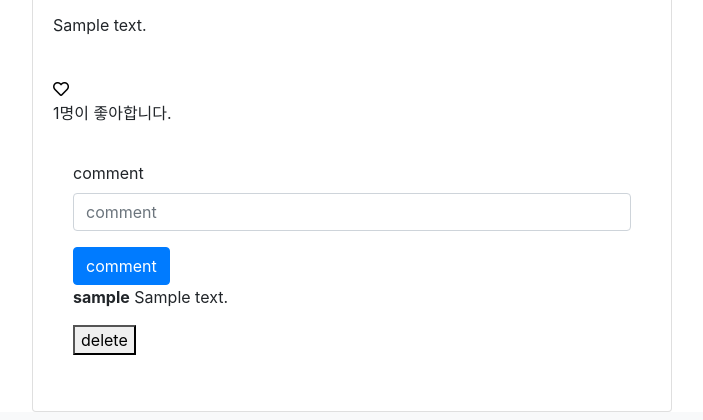
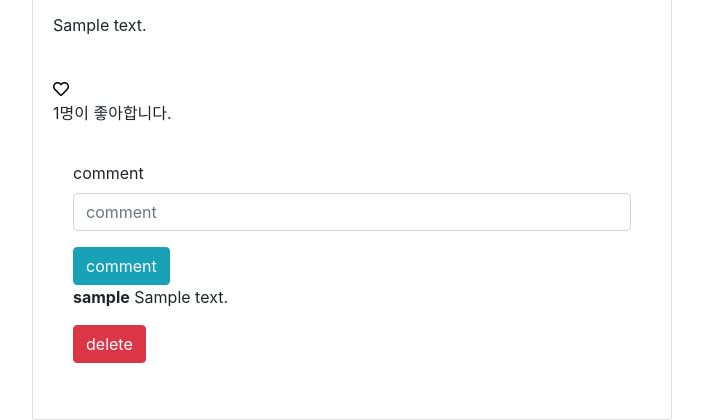
Before and after one commit to don2101/Insta, a Django app: page /posts/ in a window 1280 px wide. Shown: the part 640-1060 px from the top of the page, without its empty margins (288-991 px from the left). Run offline with Django 3.2, Linux system fonts and the light colour scheme; tables that the repository leaves empty hold one stand-in row (values such as "Sample post"); grey boxes marked "Sample" are stand-in pictures; some libraries are stand-ins or nearby versions.

Commit message:
Comment 기능 추가: comment 삭제 기능 구현 & comment 쓰기 버튼 색 info로 수정

```diff
--- a/posts/templates/posts/list.html
+++ b/posts/templates/posts/list.html
@@ -45,17 +45,21 @@
                   {% csrf_token %}
                   <!--bootstrap_form-->
                   {% bootstrap_form comment_form %}
-                  <div><button type="submit" class="btn btn-primary">comment</button>
+                  <div><button type="submit" class="btn btn-info">comment</button>
                 </form>
                 <!--해당 글의 모든 comment 출력-->
 
                 {% for comment in post.comment_set.all %}
                   <p>
-                    <strong>{{ comment.user }}</strong> {{ comment.content }}
-                    <form action="{% url 'posts:delete' post.id comment.id %}">
-                      <button type="submit">delete</button>
+                    <strong>{{ comment.user.username }}</strong> {{ comment.content }}
+                    <form action="{% url 'posts:delete_comment' post.id comment.id %}" method="POST">
+                      {% csrf_token %}
+                      <button type="submit" class="btn btn-danger">delete</button>
                     </form>
                     </p>
+
+                {% empty %}
+                  <div><strong>Take me your comment</strong></div>
                 {% endfor %}
               </div>
 
```
